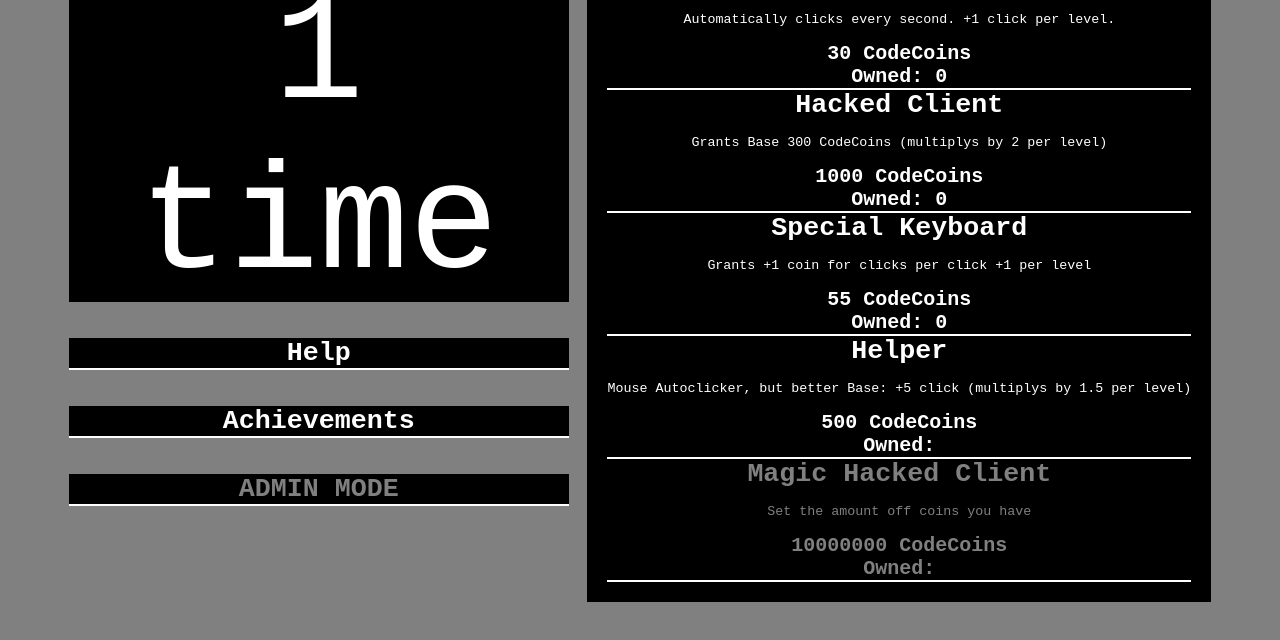
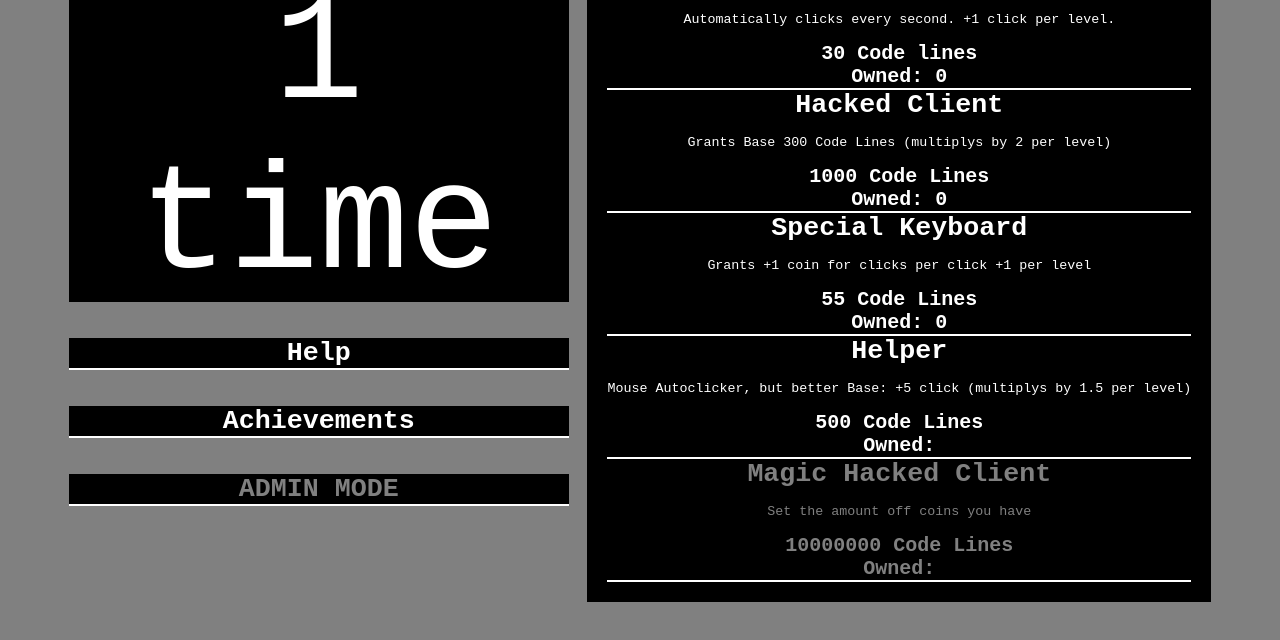
Before and after one commit to EF0601/CodeClicker, a plain HTML site: page index.html in a window 1280 px wide. Shown: the part 248-888 px from the top of the page. Drawn offline with Linux system fonts and the light colour scheme.

Commit message:
Update index.html

```diff
--- a/index.html
+++ b/index.html
@@ -7,6 +7,8 @@
     <title>CodeClicker</title>
     <link rel="stylesheet" href="style.css">
     <link rel="stylesheet" href="modals.css">
+
+    <link rel="icon" type="image/x-icon" href="./logo.png">
 </head>
 <body>
     <div class="container">
@@ -15,34 +17,34 @@
             <br><br><br>
             <button onclick="help()" class="helpBTN" id="myBtn"><h1>Help</h1></button><br><br><br>
             <button onclick="achieve()" class="helpBTN" id="myBtn2"><h1>Achievements</h1></button><br><br><br>
-            <button onclick="ADMIN()" class="helpBTN" style="color: gray;" disabled><h1>ADMIN MODE</h1></button>
+            <button onclick="ADMIN()" class="helpBTN" style="color: gray;"><h1>ADMIN MODE</h1></button>
         </div>
         <div class="upgrades">
             <h1 style="font-size: 70px;">CodeClicker</h1>
-            <h1 style="font-size: 35px;"class="CodeCoins">0 CodeCoins</h1>
+            <h1 style="font-size: 35px;"class="CodeCoins">0 Code Lines</h1>
             <br>
             <div class="upgrade">
-                <button class="upgradeBTN" onclick="buy('Autoclicker')"><h1>Mouse Autoclicker Program</h1><br> <p>Automatically clicks every second. +1 click per level.</p> <br> <h2><span class="Autoclickerprice">30</span> CodeCoins</h2> <h2>Owned: <span class="autoclickerowned"></span></h2></button>
+                <button class="upgradeBTN" onclick="buy('Autoclicker')"><h1>Mouse Autoclicker Program</h1><br> <p>Automatically clicks every second. +1 click per level.</p> <br> <h2><span class="Autoclickerprice">30</span> Code lines</h2> <h2>Owned: <span class="autoclickerowned"></span></h2></button>
 
                 <br>
 
-                <button class="upgradeBTN" onclick="buy('Hack')"><h1>Hacked Client</h1> <br><p>Grants Base 300 CodeCoins (multiplys by 2 per level)</p><br>
-                <h2><span class="Hackclientprice">1000</span> CodeCoins</h2> <h2>Owned: <span class="Hackclientowned"></span></h2></button>
+                <button class="upgradeBTN" onclick="buy('Hack')"><h1>Hacked Client</h1> <br><p>Grants Base 300 Code Lines (multiplys by 2 per level)</p><br>
+                <h2><span class="Hackclientprice">1000</span> Code Lines</h2> <h2>Owned: <span class="Hackclientowned"></span></h2></button>
 
                 <br>
 
                 <button class="upgradeBTN" onclick="buy('Keyboard')"><h1>Special Keyboard</h1> <br><p>Grants +1 coin for clicks per click +1 per level</p><br>
-                <h2><span class="Keyboardprice">55</span> CodeCoins</h2> <h2>Owned: <span class="Keyboardowned"></span></h2></button>
+                <h2><span class="Keyboardprice">55</span> Code Lines</h2> <h2>Owned: <span class="Keyboardowned"></span></h2></button>
 
                 <br>
 
                 <button class="upgradeBTN" onclick="buy('Helper')"><h1>Helper</h1> <br><p>Mouse Autoclicker, but better Base: +5 click (multiplys by 1.5 per level)</p><br>
-                <h2><span class="Hackclientprice">500</span> CodeCoins</h2> <h2>Owned: <span class="Hackclientowned"></span></h2></button>
+                <h2><span class="Hackclientprice">500</span> Code Lines</h2> <h2>Owned: <span class="Hackclientowned"></span></h2></button>
 
                 <br>
 
                 <button class="upgradeBTN" onclick="buy('MagicHack')" disabled style="color: gray;"><h1>Magic Hacked Client</h1> <br><p>Set the amount off coins you have</p><br>
-                <h2><span class="Hackclientprice">10000000</span> CodeCoins</h2> <h2>Owned: <span class="Hackclientowned"></span></h2></button>
+                <h2><span class="Hackclientprice">10000000</span> Code Lines</h2> <h2>Owned: <span class="Hackclientowned"></span></h2></button>
             </div>
         </div>
 
```
